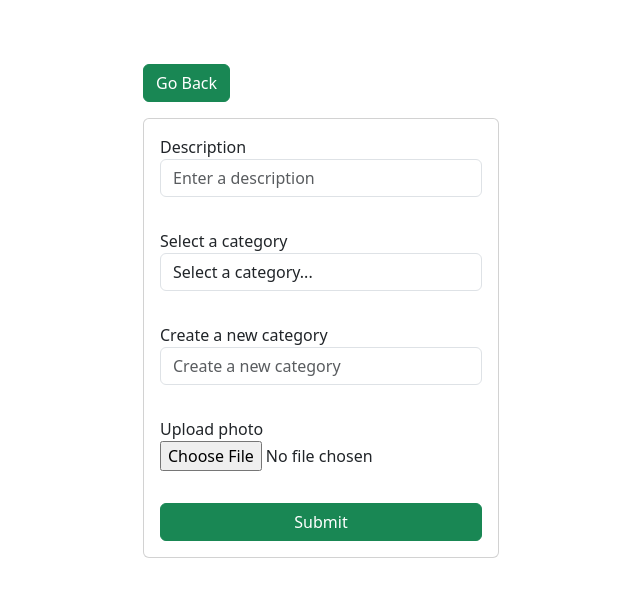
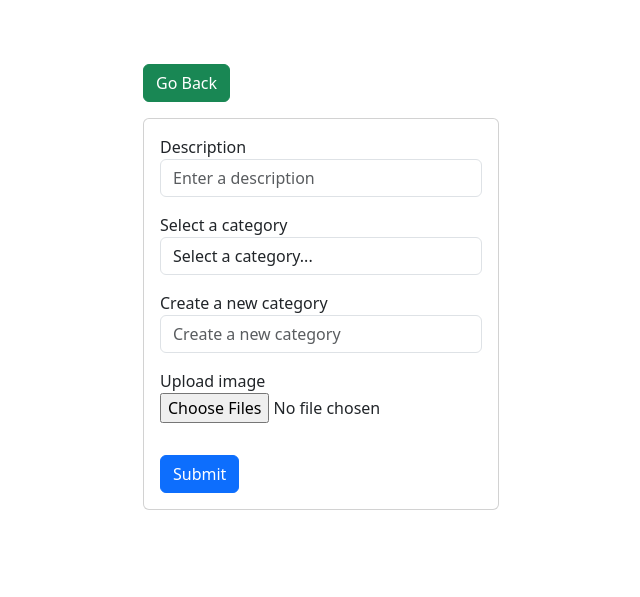
Before and after one commit to switzza/PHOTOSHARE, a Django app: page /add/ in a window 1280 px wide. Shown: the top 597 px of the page, without its empty margins (319-959 px from the left). Run offline with Django 5.2, Linux system fonts and the light colour scheme; data comes from the database, SQL or seed files in the repository; both versions use the stored data as it was after the commit.

Commit message:
Second commit

```diff
--- a/photoshare/photos/templates/photos/add.html
+++ b/photoshare/photos/templates/photos/add.html
@@ -16,33 +16,39 @@
                 <div class="card">
 
 
+                    <form method='POST' action="" enctype="multipart/form-data">
+                        {% csrf_token %}
+
                         <div class="form-group m-3">
-                                <label >Description</label>
-                                <input name="description" type="text" placeholder="Enter a description" class="form-control" >
+                            <label>Description</label>
+                            <input required name="description" type="text" placeholder="Enter a description"
+                                class="form-control">
                         </div>
 
                         <div class="form-group m-3">
-                                <label >Select a category</label>
-                                <select name="category" class="form-control" >
-                                    <option value="none">Select a category...</option>
+                            <label>Select a category</label>
+                            <select name="category" class="form-control">
+                                <option value='none'>Select a category...</option>
 
                                 {% for category in categories %}
-                                        <option value="{{category.id}}">{{category.name}}</option>
+                                <option value='{{category.id}}'>{{category.name}}</option>
                                 {% endfor %}
                             </select>
                         </div>
 
+
                         <div class="form-group m-3">
-                                <label >Create a new category</label>
-                                <input name="category_new" type="text" placeholder="Create a new category" class="form-control" >
+                            <label>Create a new category</label>
+                            <input name="category_new" type="text" placeholder="Create a new category"
+                                class="form-control">
                         </div>
 
                         <div class="form-group m-3">
-                              <label >Upload photo</label>
-                              <input name='image' type="file" class="form-control-file" >
+                            <label>Upload image</label>
+                            <input required name="image" type="file" multiple class="form-control-file">
                         </div>
 
-                            <button type="submit" class="btn btn-success m-3">Submit</button>
+                        <button type='submit' class="btn btn-primary m-3">Submit</button>
 
                     </form>
                 </div>
--- a/photoshare/photos/views.py
+++ b/photoshare/photos/views.py
@@ -3,8 +3,15 @@ from .models import Category,Photo
 
 # Create your views here.
 def gallery(request):
+    category = request.GET.get('category')
+    if category == None:
+        photos=Photo.objects.all()
+    else:
+        photos=Photo.objects.filter(category__name=category)
+
+
     categories=Category.objects.all()
-    photos=Photo.objects.all()
+
 
     context = {'categories': categories, 'photos': photos}
     return render(request,'photos/gallery.html',context)
@@ -14,4 +21,26 @@ def viewPhoto(request, pk):
     return render(request,'photos/photo.html', {'photo': photo})
 
 def addPhoto(request):
-    return render(request,'photos/add.html')
+    categories = Category.objects.all()
+
+    if request.method == 'POST':
+        data = request.POST
+        image = request.FILES.get('image')
+
+        if data['category'] != 'none':
+            category = Category.objects.get(id=data['category'])
+        elif data['category_new'] != '':
+            category, created = Category.objects.get_or_create(name=data['category_new'])
+        else:
+            category = None
+
+        photo = Photo.objects.create(
+                category=category,
+                description=data['description'],
+                image=image,
+            )
+
+        return redirect('gallery')
+
+    context = {'categories': categories}
+    return render(request, 'photos/add.html', context)
```
Also changed, not shown: photoshare/photos/templates/photos/gallery.html (+14 -2 lines), photoshare/db.sqlite3, photoshare/static/images/FELV-cat.jpg (added), photoshare/static/images/fooood.jpg (added), photoshare/static/images/nature_av6IBcY.jpg (added), photoshare/static/images/travels.jpg (added). Lines whose indentation alone changed are shown as unchanged.
